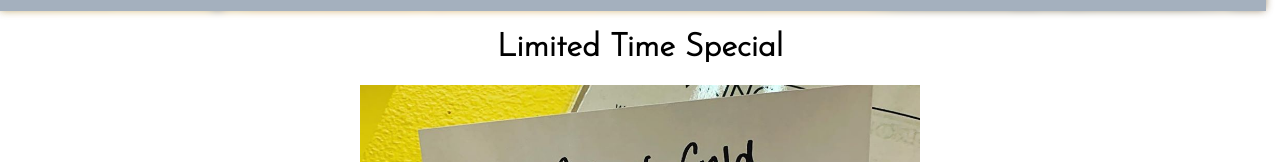
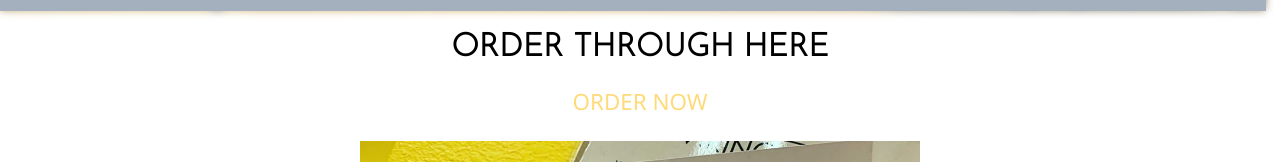
Before and after one commit to KT-Money2020/KT-Money2020.github.io, a plain HTML site: page index.html in a window 1280 px wide. Shown: the part 790-952 px from the top of the page. Drawn offline with nearby package versions, Linux system fonts and the light colour scheme.

Commit message:
order here link

```diff
--- a/index.html
+++ b/index.html
@@ -166,10 +166,12 @@
 
 
 
-<h1>Limited Time Special</h1>
+<h1>ORDER THROUGH HERE</h1>
+<p style="text-align: center;"><a href="https://viking-cafe.square.site">ORDER NOW</a></p>
 <div id="fruits">
 
 </div>
+
     <hr>
 
     <div id="middle-bg">
```
